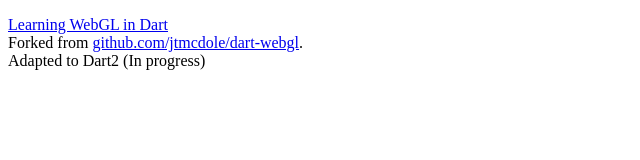
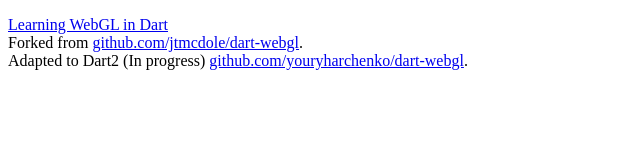
Before and after one commit to youryharchenko/site, a plain HTML site: page index.html in a window 1280 px wide. Shown: the whole page, without its empty margins (0-640 px from the left). Drawn offline with Linux system fonts and the light colour scheme.

Commit message:
index.html changed

```diff
--- a/index.html
+++ b/index.html
@@ -12,7 +12,7 @@
         <br/>
         Forked from <a href="https://github.com/jtmcdole/dart-webgl">github.com/jtmcdole/dart-webgl</a>.
         <br/>
-        Adapted to Dart2 (In progress)
+        Adapted to Dart2 (In progress) <a href="https://github.com/youryharchenko/dart-webgl">github.com/youryharchenko/dart-webgl</a>.
     </p>
   </body>
 </html>
```
